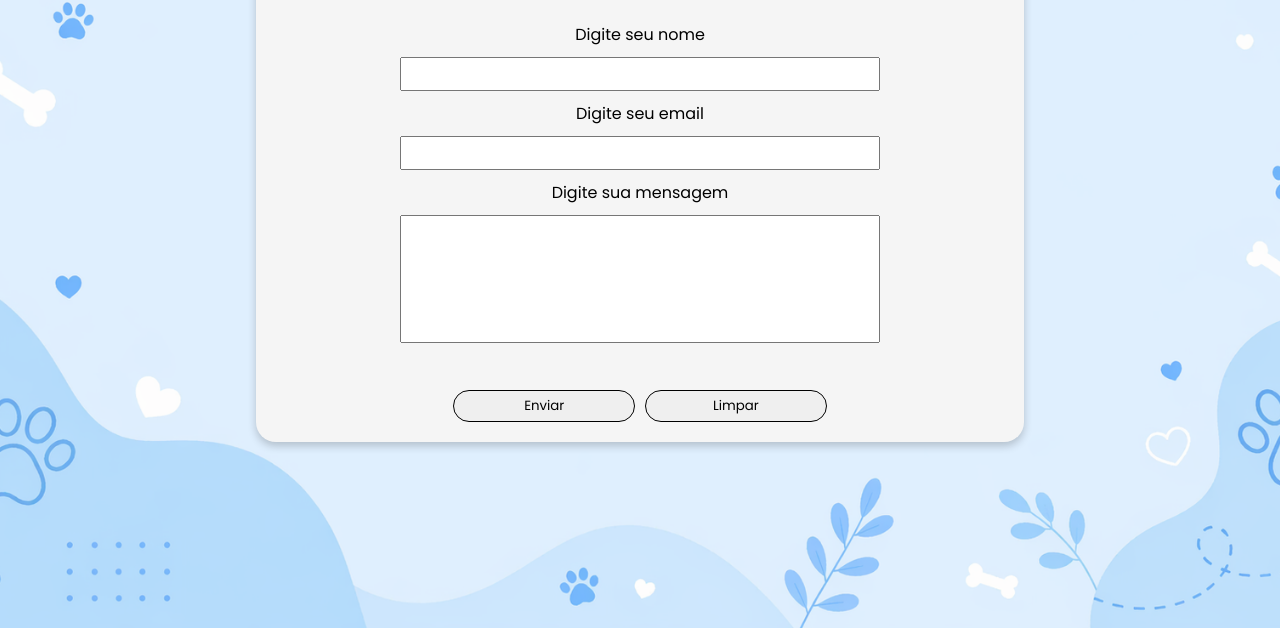
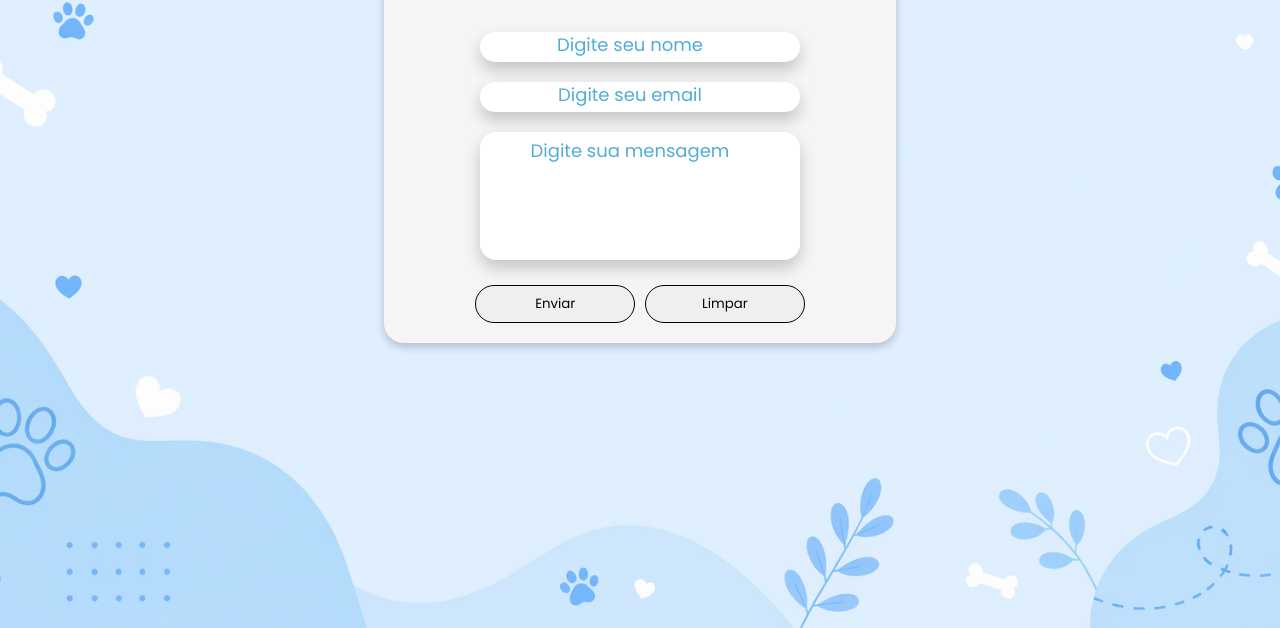
Before and after one commit to jp-lira01/Salve-uma-Patinha, a plain HTML site: page contato.html in a window 1280 px wide. Shown: the part 172-800 px from the top of the page. Drawn offline with Linux system fonts and the light colour scheme.

Commit message:
Página de contato, não foi terminada ainda.

```diff
--- a/contato.html
+++ b/contato.html
@@ -39,20 +39,20 @@
     <!--Principal-->
     <main>
         <div class="container">
-            <div class="caixa">
+            <div class="caixaContato">
 
                 <div class="formulario">
                     <h1>Fale conosco</h1>
 
                     <form action="mailto:#" method="post">
-                        <label for="i_nome">Digite seu nome</label>
-                        <input type="text" name="nome" id="i_nome">
+                        <label for="i_nome"></label>
+                        <input type="text" name="nome" id="i_nome" placeholder="Digite seu nome">
 
-                        <label for="i_email">Digite seu email</label>
-                        <input type="text" name="email" id="i_email">
+                        <label for="i_email"></label>
+                        <input type="text" name="email" id="i_email" placeholder="Digite seu email">
 
-                        <label for="i_msg">Digite sua mensagem</label>
-                        <textarea name="msg" id="i_msg"></textarea>
+                        <label for="i_msg"></label>
+                        <textarea name="msg" id="i_msg" placeholder="Digite sua mensagem"></textarea>
 
                         <div class="redesSociais">
                             <a href="#"><img src="" alt=""></a> <!--tik tok, insta, face e X-->
@@ -62,8 +62,8 @@
                         </div>
 
                         <div class="btn">
-                            <input type="submit" value="Enviar">
-                            <input type="reset" value="Limpar">
+                            <button type="submit">Enviar</button>
+                            <button type="reset">Limpar</button>
                         </div>
                     </form>
 
--- a/style.css
+++ b/style.css
@@ -337,6 +337,22 @@ main {
 }
 
 /*Página de contato*/
+.caixaContato {
+    display: flex;
+    flex-direction: column;
+    width: 40%;
+    margin: 1.25rem;
+    padding: 1.25rem;
+    background-color: whitesmoke;
+    border-radius: 1.25rem;
+    box-shadow: 0 0.25rem 0.5rem rgba(0, 0, 0, 0.2);
+
+    h1 {
+        font-size: 2rem;
+        color: rgb(0, 142, 207);
+    }
+}
+
 .formulario {
     display: flex;
     flex-direction: column;
@@ -361,15 +377,41 @@ main {
         }
 
         input {
-            width: 30rem;
+            width: 20rem;
             padding: 5px 10px 5px 10px;
+            background: white;
+            border: none;
+            border-radius: 1rem;
+            box-shadow: 0 0.5rem 1rem rgba(0, 0, 0, 0.2);
         }
 
+
         textarea {
-            width: 30rem;
+            width: 20rem;
             height: 8rem;
             padding: 5px 10px 5px 10px;
             resize: none;
+            background: white;
+            border: none;
+            border-radius: 1rem;
+            box-shadow: 0 0.5rem 1rem rgba(0, 0, 0, 0.2);
+        }
+
+        input::placeholder,
+        textarea::placeholder {
+            color: rgb(82, 172, 214);
+            font-size: 18px;
+            font-family: "Poppins";
+            opacity: 1;
+            padding: 0;
+            margin: 10px;
+            text-align: center;
+        }
+
+        input:focus,
+        textarea:focus {
+            outline: none;
+            border: 2px solid rgb(82, 172, 214);
         }
     }
 
@@ -382,10 +424,11 @@ main {
 
         width: 100%;
 
-        input {
-            width: 25%;
+        button {
+            width: 10rem;
+            padding: 0.5rem 0 0.5rem 0;
             border: 1px solid black;
-            border-radius: 30px;
+            border-radius: 1.5rem;
         }
     }
 }
```
